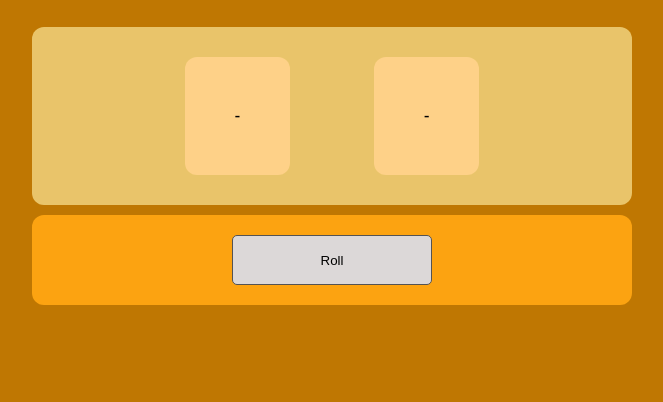
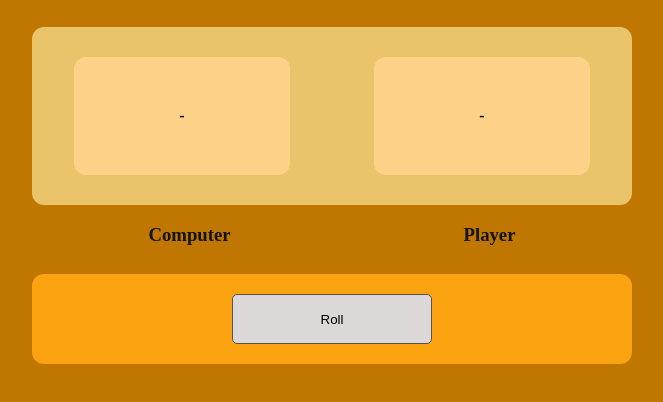
Before and after one commit to hditano/Dice-Game-V2, a plain HTML site: page index.html in a window 1280 px wide. Shown: the part 102-504 px from the top of the page, without its empty margins (308-971 px from the left). Drawn offline with Linux system fonts and the light colour scheme.

Commit message:
added name labels

```diff
--- a/index.html
+++ b/index.html
@@ -1,5 +1,6 @@
 <!DOCTYPE html>
 <html lang="en">
+
 <head>
     <meta charset="UTF-8">
     <meta http-equiv="X-UA-Compatible" content="IE=edge">
@@ -7,17 +8,23 @@
     <title>Document</title>
     <link rel="stylesheet" href="style.css">
 </head>
+
 <body>
     <h1 id="mainTitle">Dice Game</h1>
     <div class="mainSchema">
         <p id="computerScore">-</p>
         <p id="playerScore">-</p>
     </div>
+    <div id="labels">
+        <h3>Computer</h3>
+        <h3>Player</h3>
+    </div>
     <div class="buttonsPanel">
         <button id="rollButton">Roll</button>
         <button id="resetButton">Reset</button>
     </div>
 
-<script src="/script.js"></script>
+    <script src="/script.js"></script>
 </body>
+
 </html>
--- a/style.css
+++ b/style.css
@@ -10,9 +10,18 @@
     flex-direction: row;
     max-width: 600px;
     justify-content: center;
-    flex-grow: 2;
     border-radius: 12px;
 
+}
+
+#labels {
+    display: flex;
+    justify-content: center;
+    color: rgb(19, 19, 19);
+    margin: 0 auto;
+    max-width: 600px;
+    justify-content: space-around;
+    text-align: center;
 }
 
 .buttonsPanel {
@@ -32,6 +41,7 @@
     font-weight: bolder;
     color: #000000;
     border-radius: 12px;
+    width: 300px;
 }
 
 #rollButton, #resetButton {
```
